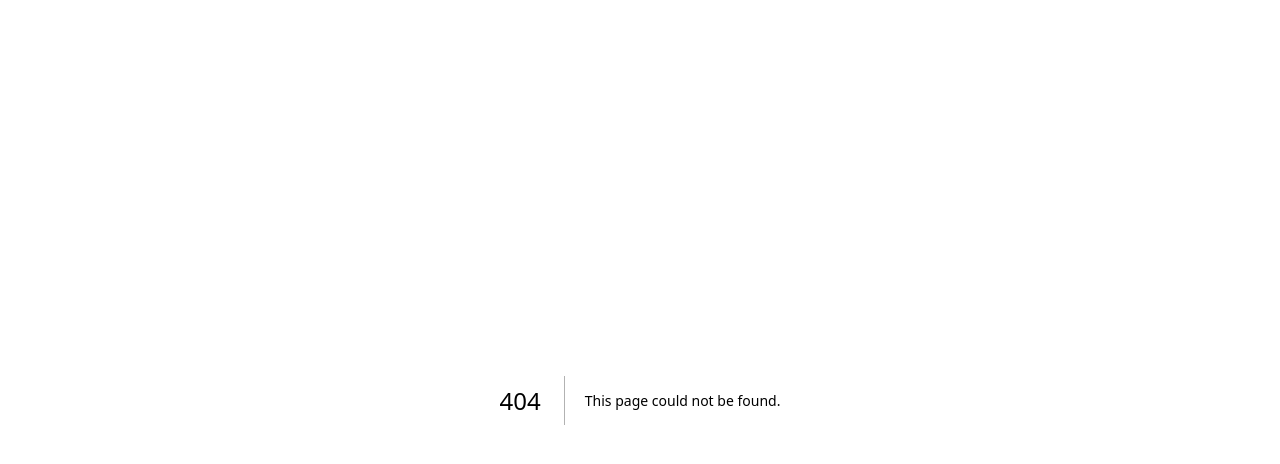
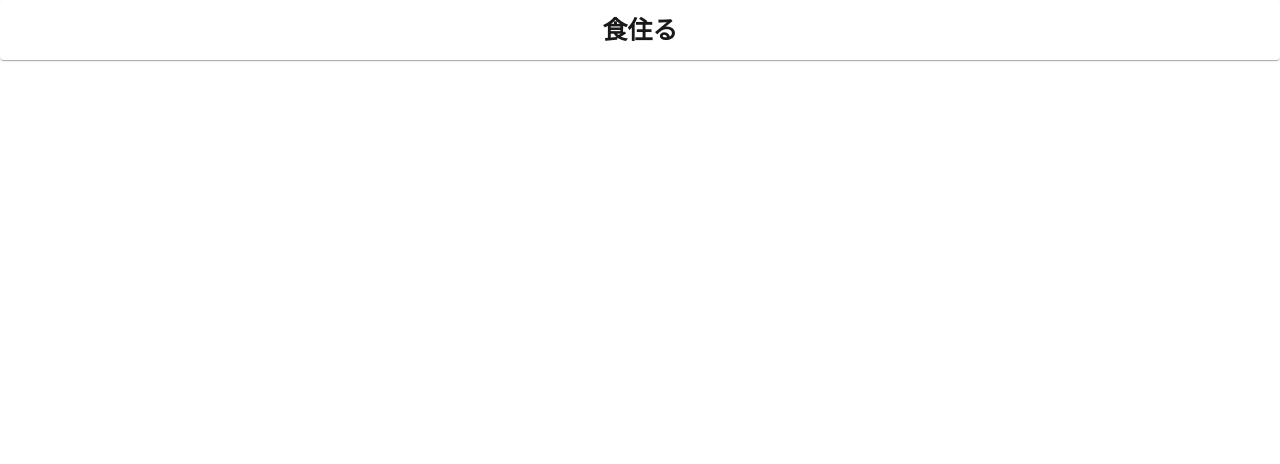
Before and after one commit to anagonama704/gourmet-serch-app, a Next.js app: page /component/Header in a window 1280 px wide. Before the commit this address had no page. Shown: the top 464 px of the page. Built offline with nearby package versions, Linux system fonts and the light colour scheme.

Commit message:
add：Header部分の作成

```diff
--- /dev/null
+++ b/src/pages/component/Header.tsx
@@ -0,0 +1,13 @@
+import next from "next/types";
+import { Card } from "@mui/material";
+import style from "@/styles/Header.module.css";
+const Header = () => {
+  return (
+    <Card component="header" className={style.header}>
+      <a href="#" className={style.a}>
+        <h1 className={style.h1}>食住る</h1>
+      </a>
+    </Card>
+  );
+};
+export default Header;
```
